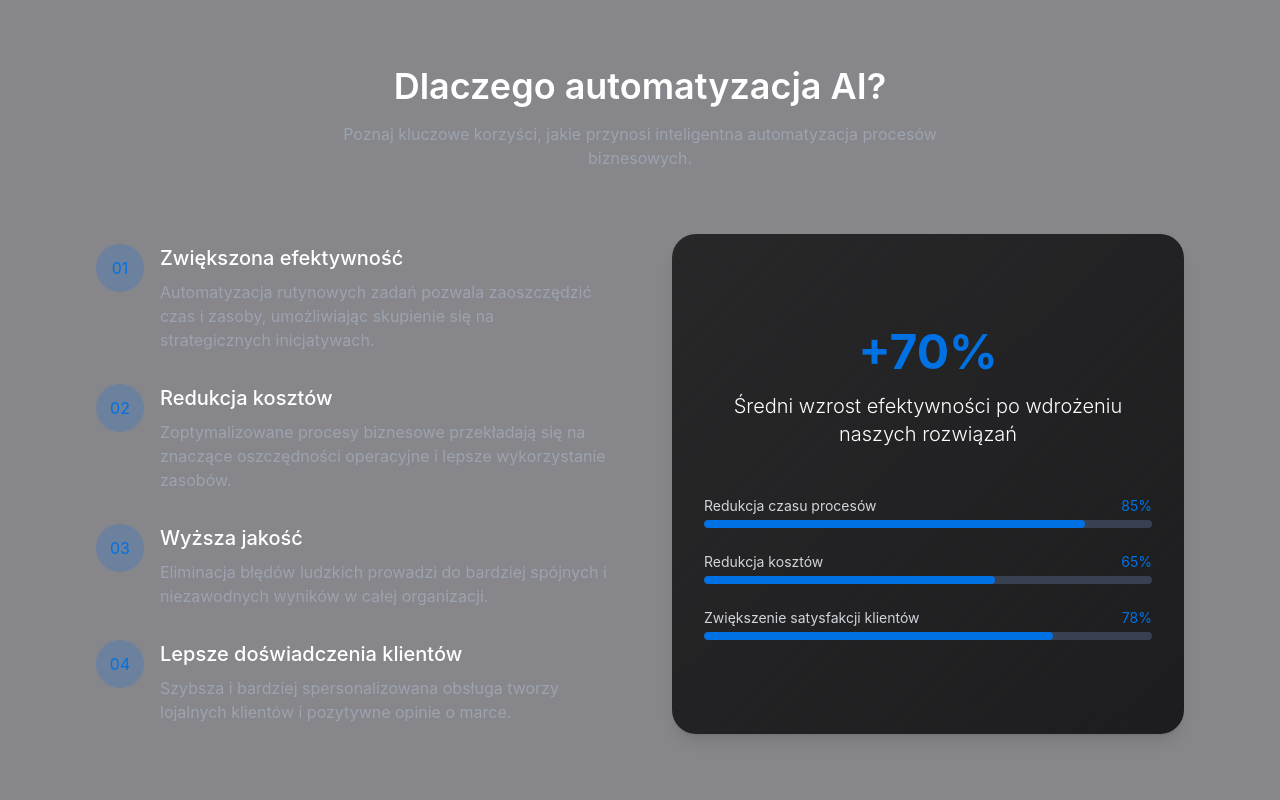
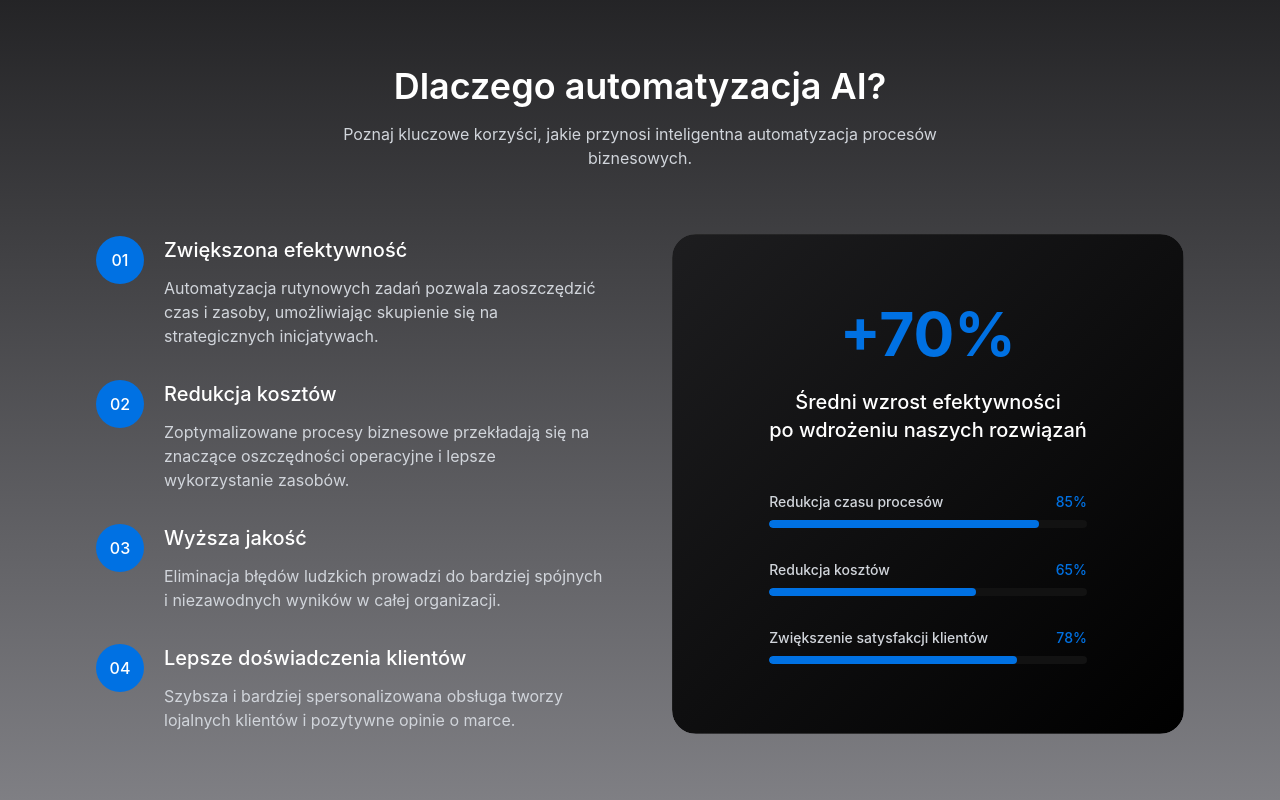
Before and after one commit to BartoszGTOP/jablkowy-wizjer-ai, a React (Vite) app: page / in a window 1280 px wide. Shown: the part 2080-2880 px from the top of the page. Built offline with nearby package versions, Linux system fonts and the light colour scheme; a web font is replaced by a local one.

Commit message:
Fix: Improve Benefits section design
Refactor the Benefits section to improve its visual consistency and readability.

```diff
--- a/src/components/Benefits.tsx
+++ b/src/components/Benefits.tsx
@@ -3,13 +3,13 @@ import React from "react";
 
 const Benefits = () => {
   return (
-    <section id="korzysci" className="section-padding bg-apple-gray">
+    <section id="korzysci" className="section-padding bg-gradient-to-b from-apple-gray-dark to-apple-gray">
       <div className="max-w-7xl mx-auto">
         <div className="text-center mb-16">
           <h2 className="text-3xl md:text-4xl font-semibold text-white mb-4 animate-fade-in">
             Dlaczego automatyzacja AI?
           </h2>
-          <p className="text-gray-400 max-w-2xl mx-auto animate-fade-in" style={{animationDelay: "0.2s"}}>
+          <p className="text-gray-300 max-w-2xl mx-auto animate-fade-in" style={{animationDelay: "0.2s"}}>
             Poznaj kluczowe korzyści, jakie przynosi inteligentna automatyzacja procesów biznesowych.
           </p>
         </div>
@@ -17,83 +17,83 @@ const Benefits = () => {
         <div className="grid grid-cols-1 md:grid-cols-2 gap-16 items-center">
           <div className="order-2 md:order-1">
             <div className="space-y-8">
-              <div className="flex gap-4 animate-slide-up" style={{animationDelay: "0.2s"}}>
-                <div className="flex-shrink-0 h-12 w-12 bg-apple-blue/20 rounded-full flex items-center justify-center text-apple-blue">
+              <div className="flex gap-5 animate-slide-up" style={{animationDelay: "0.2s"}}>
+                <div className="flex-shrink-0 h-12 w-12 bg-apple-blue rounded-full flex items-center justify-center text-white font-medium">
                   01
                 </div>
                 <div>
-                  <h3 className="text-xl font-medium text-white mb-2">Zwiększona efektywność</h3>
-                  <p className="text-gray-400">Automatyzacja rutynowych zadań pozwala zaoszczędzić czas i zasoby, umożliwiając skupienie się na strategicznych inicjatywach.</p>
+                  <h3 className="text-xl font-medium text-white mb-3">Zwiększona efektywność</h3>
+                  <p className="text-gray-300">Automatyzacja rutynowych zadań pozwala zaoszczędzić czas i zasoby, umożliwiając skupienie się na strategicznych inicjatywach.</p>
                 </div>
               </div>
 
-              <div className="flex gap-4 animate-slide-up" style={{animationDelay: "0.3s"}}>
-                <div className="flex-shrink-0 h-12 w-12 bg-apple-blue/20 rounded-full flex items-center justify-center text-apple-blue">
+              <div className="flex gap-5 animate-slide-up" style={{animationDelay: "0.3s"}}>
+                <div className="flex-shrink-0 h-12 w-12 bg-apple-blue rounded-full flex items-center justify-center text-white font-medium">
                   02
                 </div>
                 <div>
-                  <h3 className="text-xl font-medium text-white mb-2">Redukcja kosztów</h3>
-                  <p className="text-gray-400">Zoptymalizowane procesy biznesowe przekładają się na znaczące oszczędności operacyjne i lepsze wykorzystanie zasobów.</p>
+                  <h3 className="text-xl font-medium text-white mb-3">Redukcja kosztów</h3>
+                  <p className="text-gray-300">Zoptymalizowane procesy biznesowe przekładają się na znaczące oszczędności operacyjne i lepsze wykorzystanie zasobów.</p>
                 </div>
               </div>
 
-              <div className="flex gap-4 animate-slide-up" style={{animationDelay: "0.4s"}}>
-                <div className="flex-shrink-0 h-12 w-12 bg-apple-blue/20 rounded-full flex items-center justify-center text-apple-blue">
+              <div className="flex gap-5 animate-slide-up" style={{animationDelay: "0.4s"}}>
+                <div className="flex-shrink-0 h-12 w-12 bg-apple-blue rounded-full flex items-center justify-center text-white font-medium">
                   03
                 </div>
                 <div>
-                  <h3 className="text-xl font-medium text-white mb-2">Wyższa jakość</h3>
-                  <p className="text-gray-400">Eliminacja błędów ludzkich prowadzi do bardziej spójnych i niezawodnych wyników w całej organizacji.</p>
+                  <h3 className="text-xl font-medium text-white mb-3">Wyższa jakość</h3>
+                  <p className="text-gray-300">Eliminacja błędów ludzkich prowadzi do bardziej spójnych i niezawodnych wyników w całej organizacji.</p>
                 </div>
               </div>
 
-              <div className="flex gap-4 animate-slide-up" style={{animationDelay: "0.5s"}}>
-                <div className="flex-shrink-0 h-12 w-12 bg-apple-blue/20 rounded-full flex items-center justify-center text-apple-blue">
+              <div className="flex gap-5 animate-slide-up" style={{animationDelay: "0.5s"}}>
+                <div className="flex-shrink-0 h-12 w-12 bg-apple-blue rounded-full flex items-center justify-center text-white font-medium">
                   04
                 </div>
                 <div>
-                  <h3 className="text-xl font-medium text-white mb-2">Lepsze doświadczenia klientów</h3>
-                  <p className="text-gray-400">Szybsza i bardziej spersonalizowana obsługa tworzy lojalnych klientów i pozytywne opinie o marce.</p>
+                  <h3 className="text-xl font-medium text-white mb-3">Lepsze doświadczenia klientów</h3>
+                  <p className="text-gray-300">Szybsza i bardziej spersonalizowana obsługa tworzy lojalnych klientów i pozytywne opinie o marce.</p>
                 </div>
               </div>
             </div>
           </div>
 
           <div className="order-1 md:order-2">
-            <div className="relative h-[500px] w-full rounded-3xl bg-gradient-to-br from-black/70 to-apple-gray-dark shadow-lg overflow-hidden animate-fade-in" style={{animationDelay: "0.3s"}}>
-              <div className="absolute inset-0 flex items-center justify-center">
+            <div className="relative h-[500px] w-full rounded-3xl overflow-hidden perspective-3d animate-fade-in" style={{animationDelay: "0.3s"}}>
+              <div className="absolute inset-0 bg-gradient-to-br from-apple-gray-dark to-black flex items-center justify-center dark-glass-card">
                 <div className="text-center p-8">
-                  <div className="text-apple-blue text-5xl font-bold mb-4">+70%</div>
-                  <div className="text-white text-xl font-light mb-8">Średni wzrost efektywności po wdrożeniu naszych rozwiązań</div>
+                  <div className="text-apple-blue text-6xl font-bold mb-6 animate-scale-pulse">+70%</div>
+                  <div className="text-white text-xl font-medium mb-10">Średni wzrost efektywności<br/>po wdrożeniu naszych rozwiązań</div>
 
-                  <div className="space-y-6 mt-12">
-                    <div>
-                      <div className="flex justify-between text-sm mb-1">
-                        <span className="text-gray-300">Redukcja czasu procesów</span>
-                        <span className="text-apple-blue">85%</span>
+                  <div className="space-y-8 mt-12">
+                    <div className="animate-slide-up" style={{animationDelay: "0.4s"}}>
+                      <div className="flex justify-between text-sm mb-2">
+                        <span className="text-gray-300 font-medium">Redukcja czasu procesów</span>
+                        <span className="text-apple-blue font-medium">85%</span>
                       </div>
-                      <div className="h-2 w-full bg-gray-700 rounded-full overflow-hidden">
-                        <div className="h-full bg-apple-blue rounded-full" style={{width: "85%"}}></div>
+                      <div className="h-2 w-full bg-apple-gray-darker rounded-full overflow-hidden">
+                        <div className="h-full bg-apple-blue rounded-full" style={{width: "85%", transition: "width 1.5s ease-out"}}></div>
                       </div>
                     </div>
 
-                    <div>
-                      <div className="flex justify-between text-sm mb-1">
-                        <span className="text-gray-300">Redukcja kosztów</span>
-                        <span className="text-apple-blue">65%</span>
+                    <div className="animate-slide-up" style={{animationDelay: "0.5s"}}>
+                      <div className="flex justify-between text-sm mb-2">
+                        <span className="text-gray-300 font-medium">Redukcja kosztów</span>
+                        <span className="text-apple-blue font-medium">65%</span>
                       </div>
-                      <div className="h-2 w-full bg-gray-700 rounded-full overflow-hidden">
-                        <div className="h-full bg-apple-blue rounded-full" style={{width: "65%"}}></div>
+                      <div className="h-2 w-full bg-apple-gray-darker rounded-full overflow-hidden">
+                        <div className="h-full bg-apple-blue rounded-full" style={{width: "65%", transition: "width 1.5s ease-out"}}></div>
                       </div>
                     </div>
 
-                    <div>
-                      <div className="flex justify-between text-sm mb-1">
-                        <span className="text-gray-300">Zwiększenie satysfakcji klientów</span>
-                        <span className="text-apple-blue">78%</span>
+                    <div className="animate-slide-up" style={{animationDelay: "0.6s"}}>
+                      <div className="flex justify-between text-sm mb-2">
+                        <span className="text-gray-300 font-medium">Zwiększenie satysfakcji klientów</span>
+                        <span className="text-apple-blue font-medium">78%</span>
                       </div>
-                      <div className="h-2 w-full bg-gray-700 rounded-full overflow-hidden">
-                        <div className="h-full bg-apple-blue rounded-full" style={{width: "78%"}}></div>
+                      <div className="h-2 w-full bg-apple-gray-darker rounded-full overflow-hidden">
+                        <div className="h-full bg-apple-blue rounded-full" style={{width: "78%", transition: "width 1.5s ease-out"}}></div>
                       </div>
                     </div>
                   </div>
```
